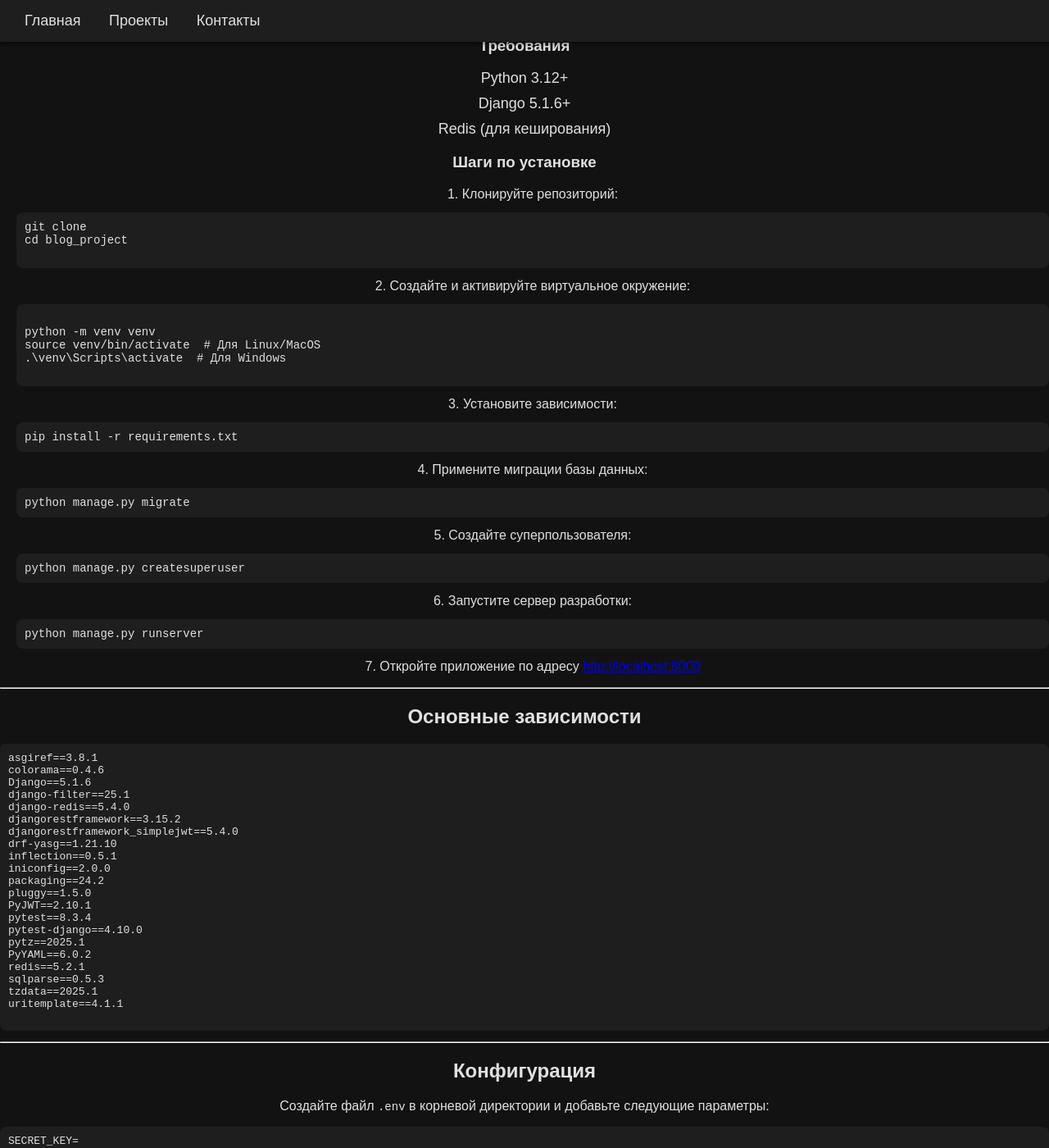
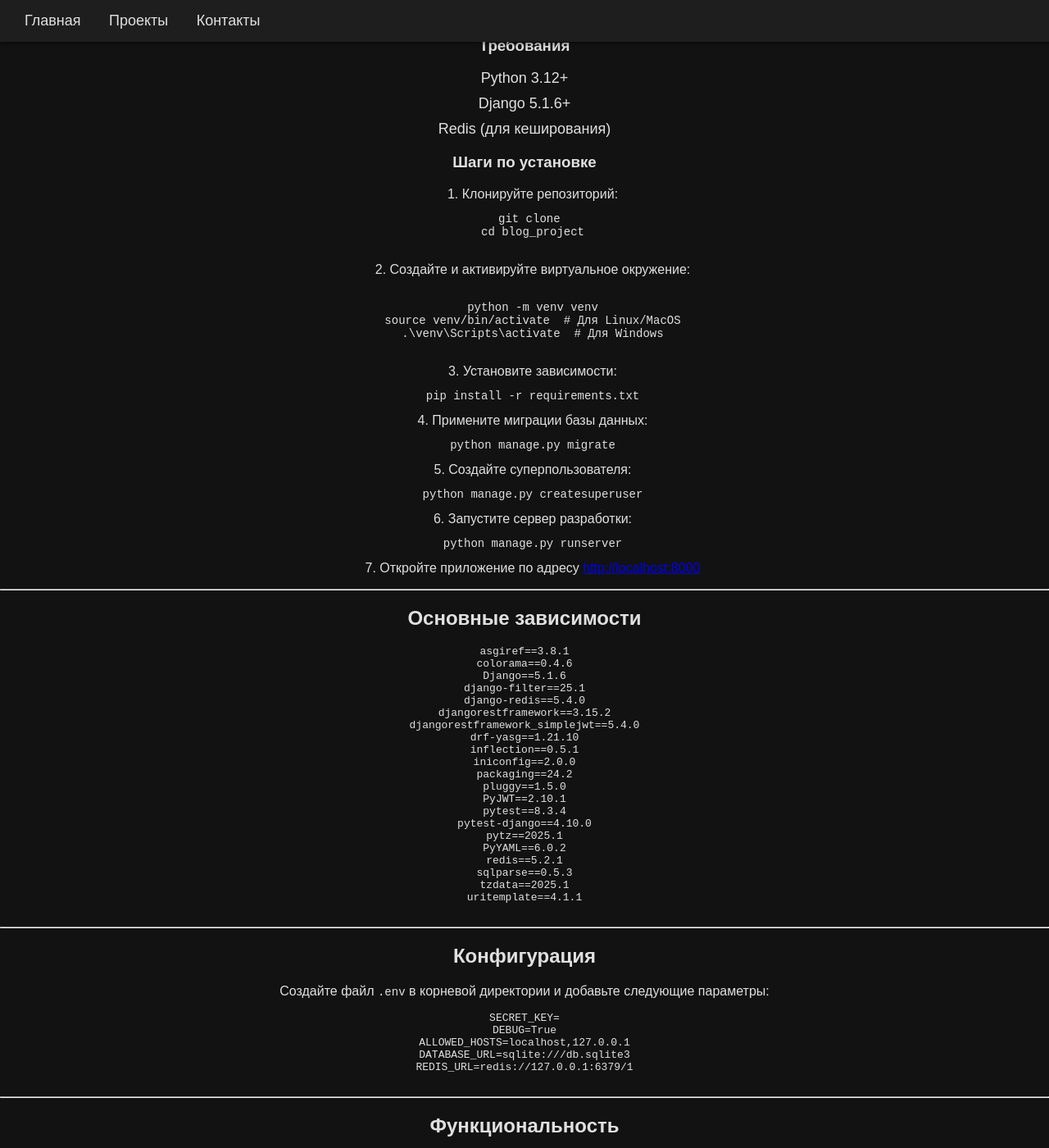
Before and after one commit to Cinzanos/cinzanos.github.io, a Jekyll site: the page built from documentation_BlogAPI.html, in a window 1280 px wide and 1400 px high, scrolled down 665 px. Shown: the whole window at 82% size. Built offline with Jekyll 4.4.1, drawn with Linux system fonts in a browser that asks for light colours.

Commit message:
Minor fix styles

```diff
--- a/assets/css/styles.css
+++ b/assets/css/styles.css
@@ -240,18 +240,6 @@ ol li {
   margin-bottom: 10px; /* Отступ между шагами для читаемости */
 }
 
-/* Стилизация блоков кода */
-pre {
-  background-color: #1e1e1e; /* Темный фон */
-  color: #e0e0e0; /* Светлый текст */
-  padding: 10px;
-  border-radius: 8px;
-  overflow-x: auto; /* Прокрутка при необходимости */
-  white-space: pre-wrap; /* Перенос строк для удобства */
-  text-align: left; /* Выравнивание текста слева */
-  word-break: break-word; /* Перенос длинных слов */
-}
-
 /* Стилизация тега <code> внутри <pre> */
 code {
   font-family: 'Courier New', monospace; /* Моноширинный шрифт для кода */
```
